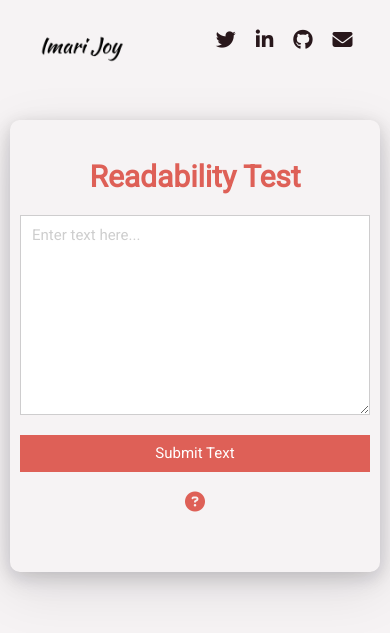
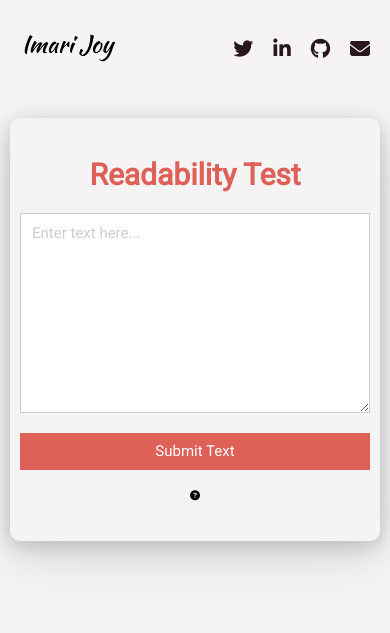
Before and after one commit to ijborda/ijborda.github.io, a PHP site: page /readability/index.html in a window 390 px wide. Shown: the top 633 px of the page. Run offline with PHP 8.4, Linux system fonts and the light colour scheme; some libraries are stand-ins or nearby versions.

Commit message:
Fix spacings on mobile

```diff
--- a/readability/css/style.css
+++ b/readability/css/style.css
@@ -125,7 +125,7 @@
      display: none;
 }
 
-i {
+main i {
      font-size: 2rem;
      color: rgb(222, 96, 87);
      margin-bottom: 2rem;
@@ -164,38 +164,44 @@
 /* HEADER
 /*******************************************/
 
-ul {
+header ul {
      padding: 0;
      margin: 0;
 }
-a {
+header a {
      text-decoration: none;
 }
-.container {
+header .container {
      width: 80%;
      margin: 5rem auto;
 }
-.containerOutside {
+header.containerOutside {
      padding: 2rem;
 }
-nav {
+header nav {
      display: flex;
      justify-content: space-between;
      align-items: center;
 }
-.containerNav {
+header .containerNav {
      width: 90%;
      margin: 1rem auto 0 auto;
 }
-.socials {
+header .socials {
      display: flex;
      list-style-type: none;
      gap: 2rem;
 }
-.socials i {
+header .socials i {
      color: rgb(40, 23, 27);
      font-size: 2rem;
 }
-.logo {
+header .logo {
      width: 50%;
 }
+
+@media screen and (max-width: 1000px) {
+     header .containerNav {
+          width: 100%;
+     }
+}
```
Also changed, not shown: people-counter/css/style.css (+16 -10 lines).
